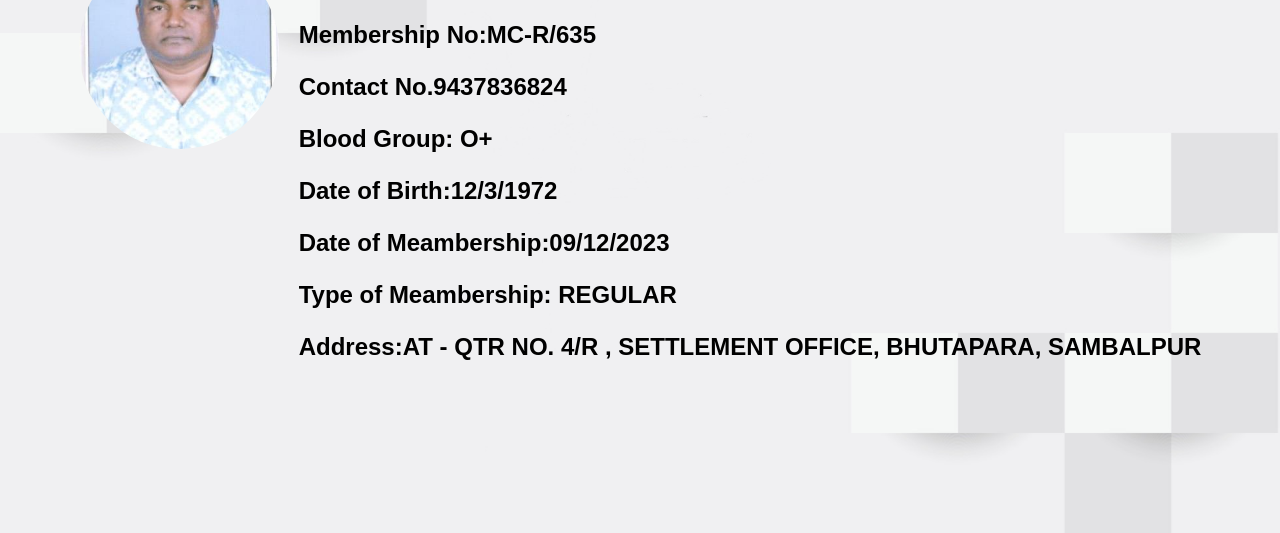
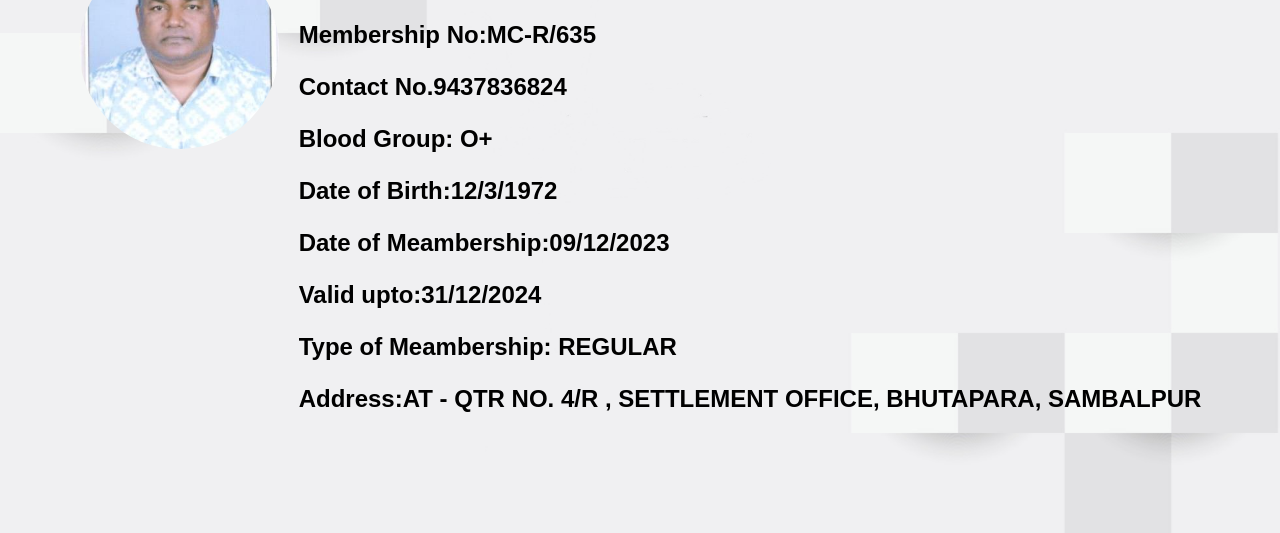
Before and after one commit to mahanadiclub/Mirdha-tappo, a plain HTML site: page index.html in a window 1280 px wide. Shown: the part 267-800 px from the top of the page. Drawn offline with Linux system fonts and the light colour scheme.

Commit message:
Update index.html

```diff
--- a/index.html
+++ b/index.html
@@ -85,6 +85,7 @@
             <p>Blood Group: O+</p>
             <p>Date of Birth:12/3/1972</p>
             <p>Date of Meambership:09/12/2023</p>
+            <p>Valid upto:31/12/2024</p>
             <p>Type of Meambership: REGULAR </p>
             <p>Address:AT - QTR NO. 4/R , SETTLEMENT OFFICE, BHUTAPARA, SAMBALPUR</p>
         </div>
```
